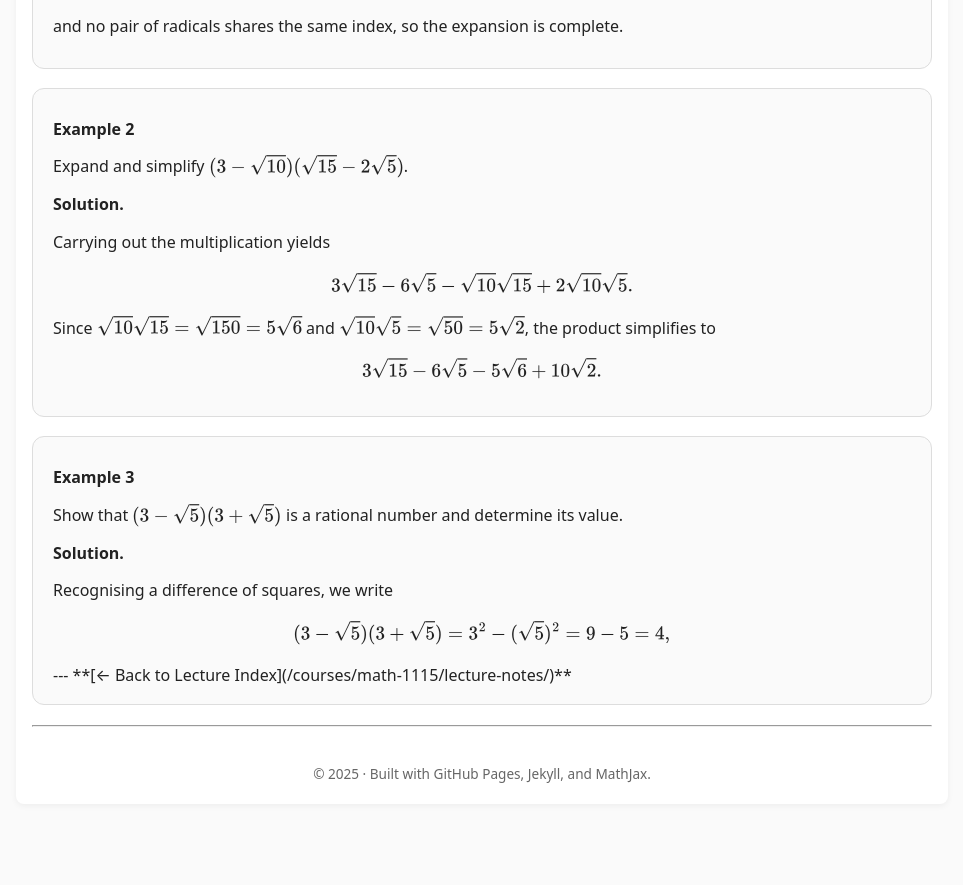
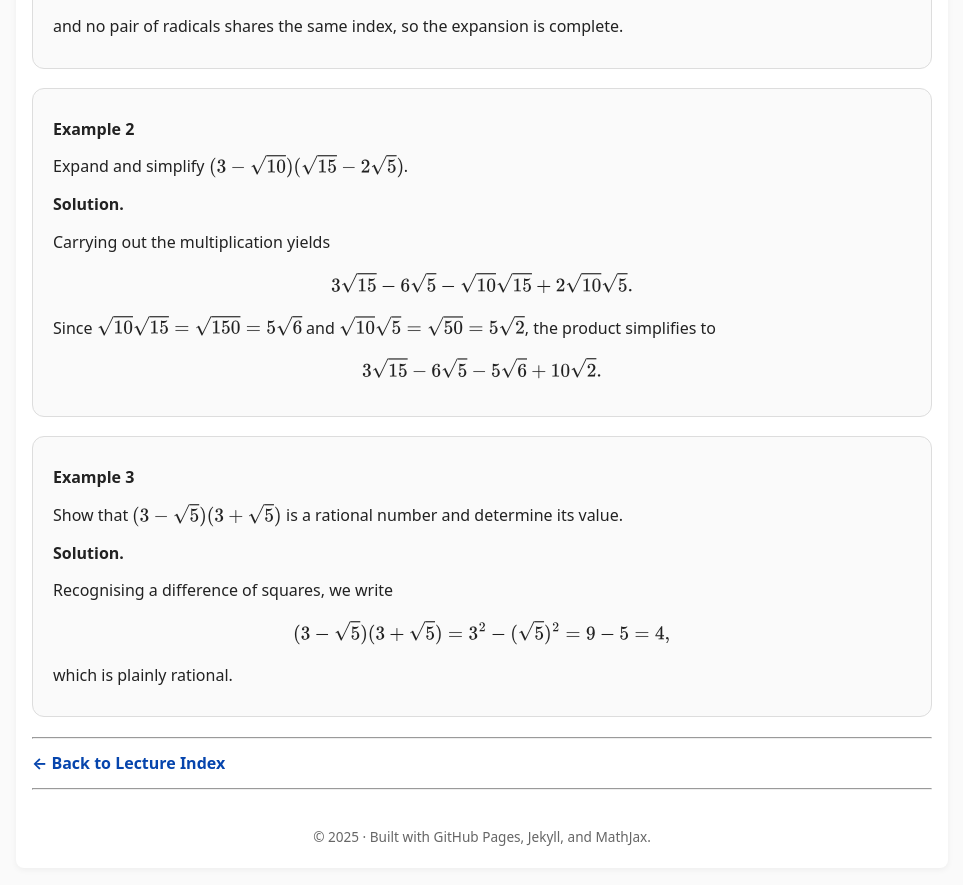
Before and after one commit to SaleemKamaludin/SaleemKamaludin.github.io, a Jekyll site: the page built from courses/math-1115/lecture-notes/lecture3.md, in a window 1280 px wide and 900 px high, scrolled down 6607 px. Shown: the top 885 px of the window, without its empty margins (158-1121 px from the left). Built offline with Jekyll 4.4.1, drawn with Linux system fonts in a browser that asks for light colours; before the commit the page ends 7443 px from its top, so only the background shows below that.

Commit message:
Update lecture3.md

```diff
--- a/courses/math-1115/lecture-notes/lecture3.md
+++ b/courses/math-1115/lecture-notes/lecture3.md
@@ -1001,7 +1001,8 @@ To ensure consistency, these operations must be performed in a **specific order*
 
 
 
-
+  <p>which is plainly rational.</p>
+</div>
 
 
 
```
